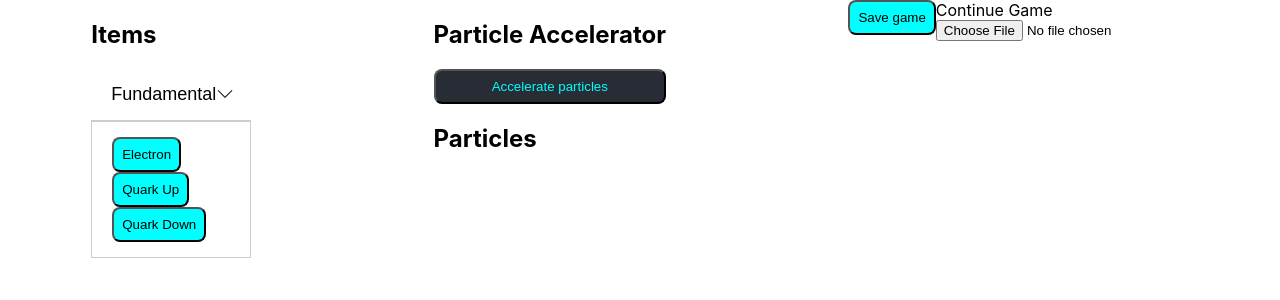
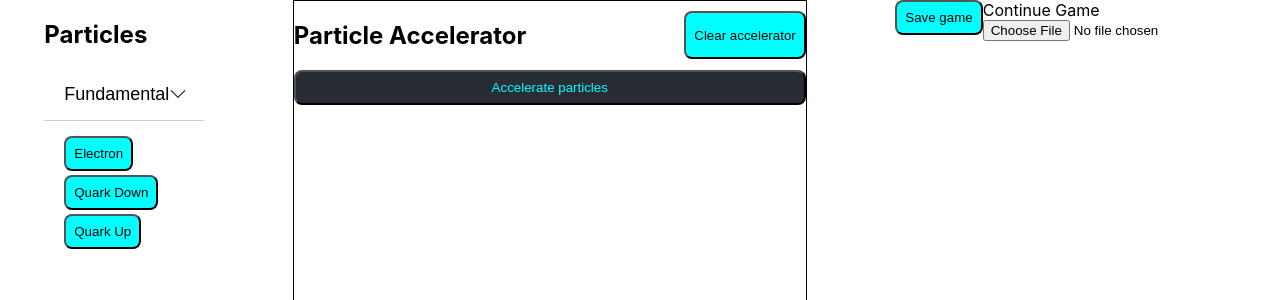
Before and after one commit to Violeta-Carvalho/ground-up, a React (Create React App) app: page /game in a window 1280 px wide. Shown: the top 300 px of the page. Built offline with nearby package versions, Linux system fonts and the light colour scheme.

Commit message:
Adding some stylization

```diff
--- a/src/components/molecules/Accordion/Accordion.scss
+++ b/src/components/molecules/Accordion/Accordion.scss
@@ -4,8 +4,6 @@
     padding: 0;
 
     .accordion-item {
-        border: 1px solid #ccc;
-
         &.active {
             .accordion-btn::after {
                 transform: rotate(-180deg);
@@ -51,5 +49,9 @@
     .accordion-item-content {
         border-top: 1px solid #cccccc;
         padding: 15px 20px;
+
+        & > *:not(:first-child) {
+            margin-top: 4px
+        }
     }
 }
--- a/src/components/molecules/CanvaItem/CanvaItem.scss
+++ b/src/components/molecules/CanvaItem/CanvaItem.scss
@@ -5,5 +5,8 @@
     border-radius: 8px;
     display: flex;
     justify-content: space-between;
-    max-width: 100px;
+    width: fit-content;
+    height: 24px;
+    margin: 8px;
+    white-space: nowrap;
 }
--- a/src/components/organisms/Canva/Canva.scss
+++ b/src/components/organisms/Canva/Canva.scss
@@ -1,4 +1,22 @@
 .canva {
     display: flex;
     flex-direction: column;
+    border: 1px black solid;
+    width: 40vw;
+
+    .header {
+        display: flex;
+        justify-content: space-between;
+        align-items: center;
+        flex-direction: row;
+
+        .button {
+            height: 48px;
+        }
+    }
 }
+
+.accelerator {
+    display: flex;
+    flex-wrap: wrap;
+}
--- a/src/components/organisms/Canva/Canva.tsx
+++ b/src/components/organisms/Canva/Canva.tsx
@@ -11,6 +11,10 @@ function Canva() {
   const getItems = () => {
     const tempCanvaItems = getCanvaItems();
     setCanvaItems(tempCanvaItems);
+  };
+
+  const clearAccelerator = () => {
+    setCanvaItems([]);
   };
 
   const checkRecipes = () => {
@@ -46,10 +50,12 @@ function Canva() {
 
   return (
     <div className="canva">
-      <h1>Particle Accelerator</h1>
+      <div className="header">
+        <h1>Particle Accelerator</h1>
+        <Button title="Clear accelerator" onClick={clearAccelerator} />
+      </div>
       <Button title="Accelerate particles" onClick={checkRecipes} secondary />
-      <h2>Particles</h2>
-      <div>
+      <div className="accelerator">
         {canvaItems.map((itemName, index) => {
           return <CanvaItem title={itemName} key={index} />;
         })}
--- a/src/components/organisms/ItemMenu/ItemMenu.tsx
+++ b/src/components/organisms/ItemMenu/ItemMenu.tsx
@@ -3,7 +3,7 @@ import IItem from "../../../types/IItem";
 import itemsJson from "../../../utils/items.json";
 import Accordion from "../../molecules/Accordion/Accordion";
 import "./ItemMenu.scss";
-import { getMenuItems } from "../../../utils/utils";
+import { compare, getMenuItems } from "../../../utils/utils";
 
 type ItemsProps = {
   items?: IItem[];
@@ -52,10 +52,10 @@ function ItemMenu(props: ItemsProps) {
       return { ...currentItem };
     });
 
-    setFundamentalItems(tempFundamentalItems.sort());
-    setSubAtomicItems(tempSubAtomicItems.sort());
-    setAtomItems(tempAtomItems.sort());
-    setMoleculeItems(tempMoleculeItems.sort());
+    setFundamentalItems(tempFundamentalItems.sort(compare));
+    setSubAtomicItems(tempSubAtomicItems.sort(compare));
+    setAtomItems(tempAtomItems.sort(compare));
+    setMoleculeItems(tempMoleculeItems.sort(compare));
   };
 
   const btnOnClick = (idx: number) => {
@@ -69,7 +69,7 @@ function ItemMenu(props: ItemsProps) {
 
   return (
     <div className="item-menu">
-      <h1>Items</h1>
+      <h1>Particles</h1>
       <Accordion
         title="Fundamental"
         items={fundamentalItems}
@@ -86,7 +86,7 @@ function ItemMenu(props: ItemsProps) {
       )}
       {atomItems.length > 0 && (
         <Accordion
-          title="Sub Atomic"
+          title="Atomic"
           items={atomItems}
           isOpen={currentIdx === 2}
           onClick={() => btnOnClick(2)}
@@ -94,7 +94,7 @@ function ItemMenu(props: ItemsProps) {
       )}
       {moleculeItems.length > 0 && (
         <Accordion
-          title="Sub Atomic"
+          title="Molecular"
           items={moleculeItems}
           isOpen={currentIdx === 3}
           onClick={() => btnOnClick(3)}
--- a/src/utils/utils.ts
+++ b/src/utils/utils.ts
@@ -1,3 +1,4 @@
+import IItem from "../types/IItem";
 import initialItems from "./initialItems.json";
 
 function getCanvaItems() {
@@ -22,4 +23,14 @@ function getMenuItems() {
 
 const isEqual = (a: string[], b: string[]) => JSON.stringify(a.sort()) === JSON.stringify(b.sort())
 
-export { getCanvaItems, isEqual, getMenuItems };
+function compare(a: IItem, b: IItem ) {
+  if ( a.name < b.name ){
+    return -1;
+  }
+  if ( a.name > b.name ){
+    return 1;
+  }
+  return 0;
+}
+
+export { getCanvaItems, isEqual, getMenuItems, compare };
```
